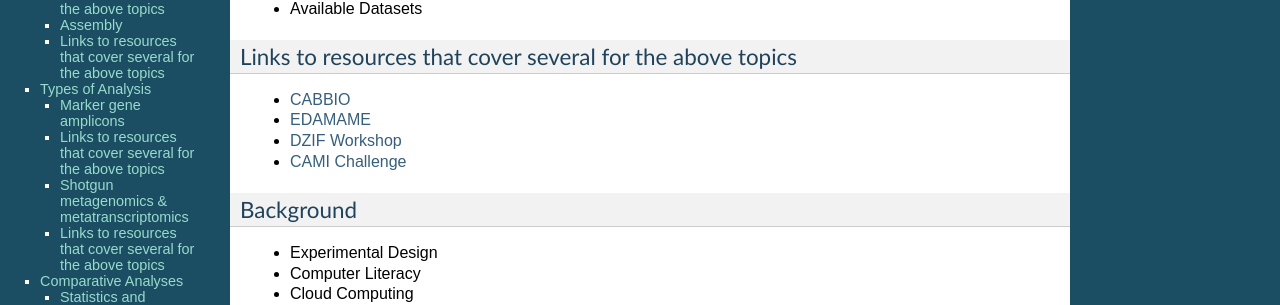
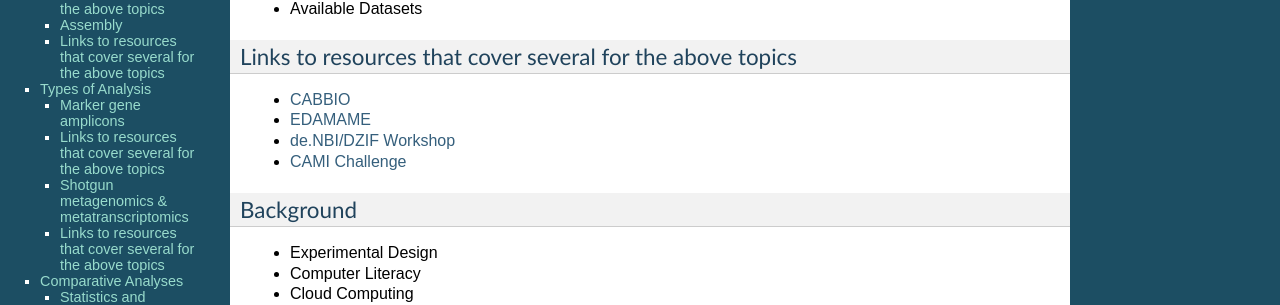
Before and after one commit to germs-lab/metagenomics-training-hackathon, a Sphinx documentation site: the page built from docs/training/index.rst, in a window 1280 px wide and 900 px high. Shown: the part 329-634 px from the top of the window. Built offline with Sphinx 7.4.7, drawn with Linux system fonts in a browser that asks for light colours.

Commit message:
Update index.rst

```diff
--- a/docs/training/index.rst
+++ b/docs/training/index.rst
@@ -19,7 +19,7 @@ Links to resources that cover several for the above topics
 ----------------------------------------------------------
 * `CABBIO <http://tbb.bio.uu.nl/dutilh/CABBIO/>`_
 * `EDAMAME <www.edamamecourse.org>`_
-* `DZIF Workshop <http://dzif-metagenomics-workshop.readthedocs.org/en/latest/>`_
+* `de.NBI/DZIF Workshop <http://dzif-metagenomics-workshop.readthedocs.org/en/latest/>`_
 * `CAMI Challenge <https://data.cami-challenge.org/>`_
 
 Background
```
